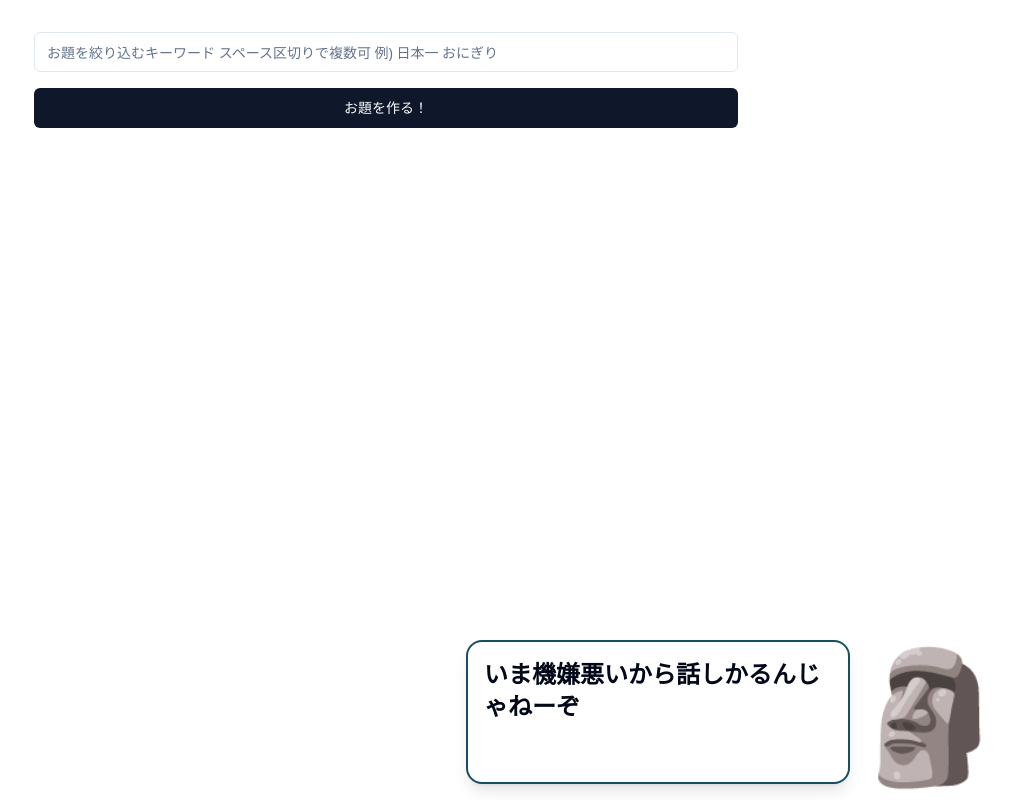
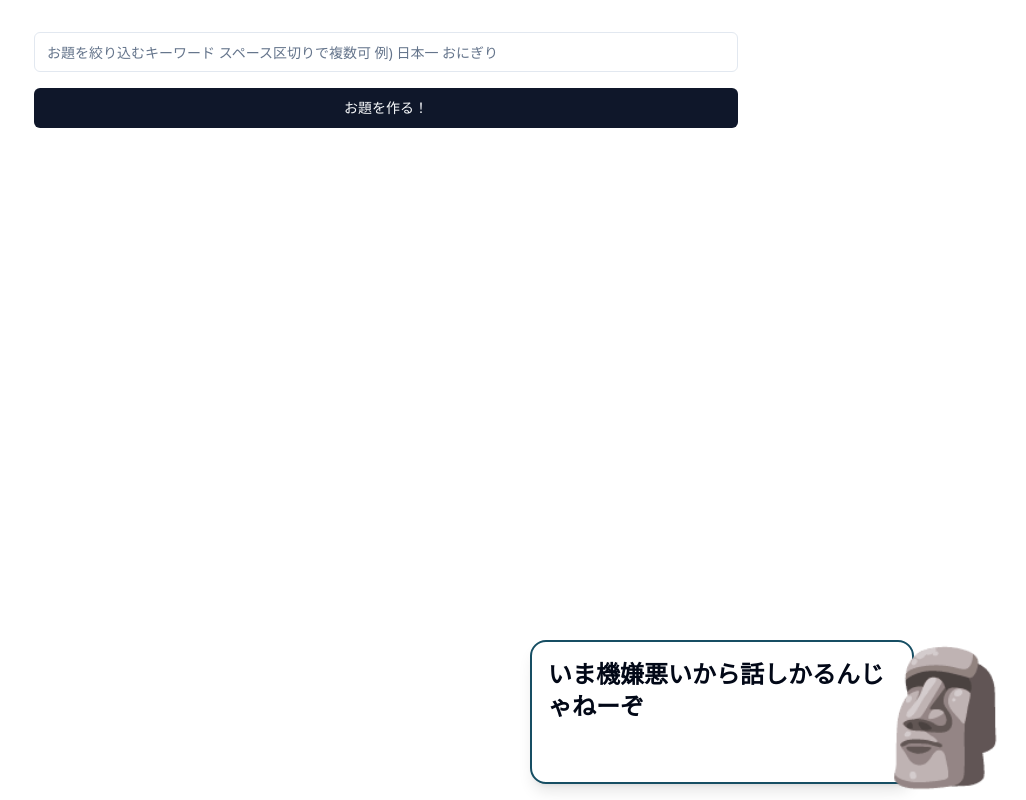
Before and after one commit to tocomi/oogiri-odai-generator, a React (Vite) app: page / in a window 1280 px wide. Shown: the whole page, without its empty margins (254-1280 px from the left). Built offline with nearby package versions, Linux system fonts and the light colour scheme.

Commit message:
feat: moai position

```diff
--- a/src/character/Moai.tsx
+++ b/src/character/Moai.tsx
@@ -23,8 +23,8 @@ export const Moai: FC = () => {
   }, [message]);
 
   return (
-    <div className="fixed flex items-center bottom-4 right-4 text-9xl">
-      <span className="inline-block bg-white border-cyan-900 shadow-lg border-2 rounded-2xl p-4 text-2xl font-bold h-36 w-96">
+    <div className="fixed flex items-center bottom-4 right-0 text-9xl">
+      <span className="inline-block bg-white border-cyan-900 shadow-lg border-2 rounded-2xl mr-[-48px] p-4 text-2xl font-bold h-36 w-96">
         {displayedMessage}
       </span>
       <span className="text-9xl">🗿</span>
```
